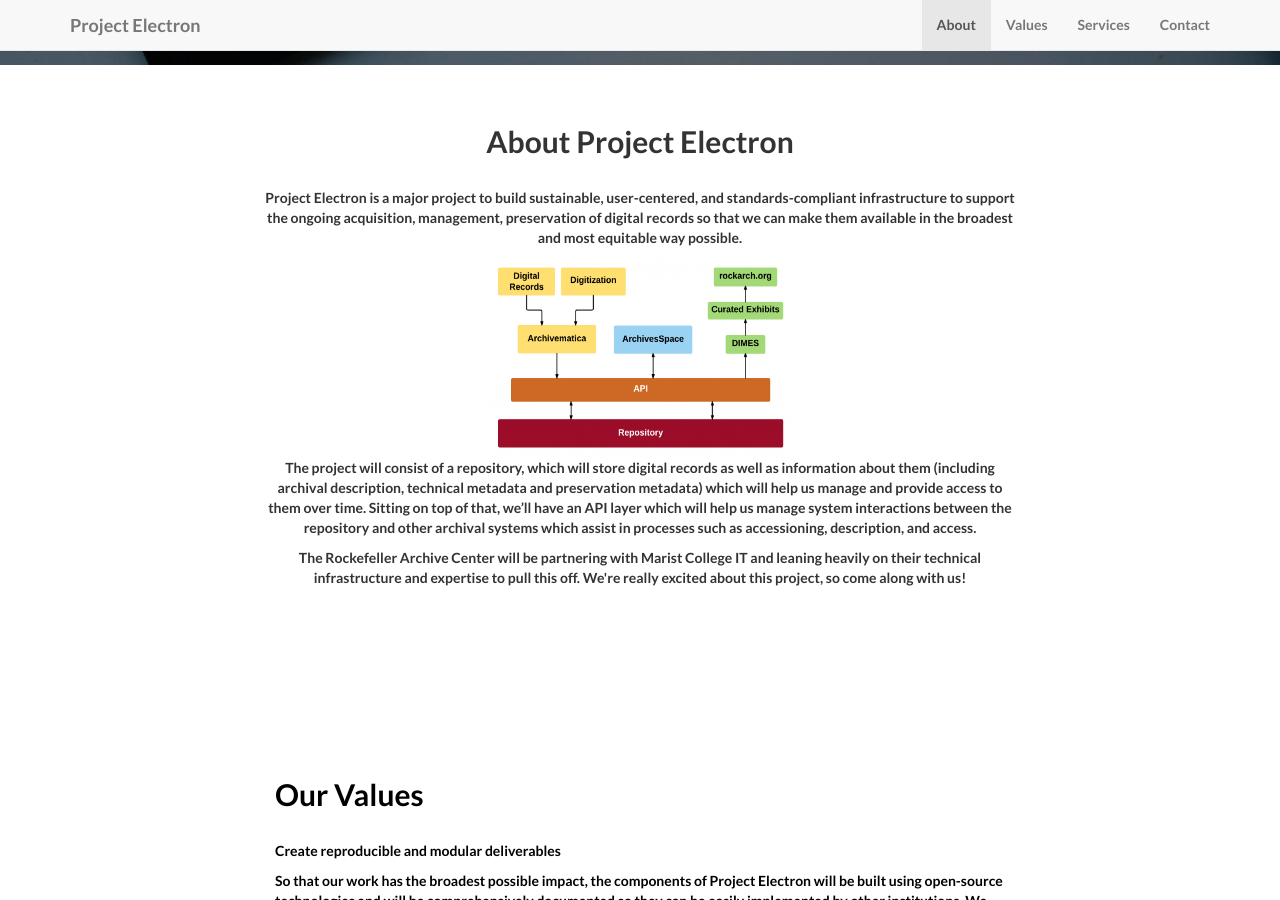
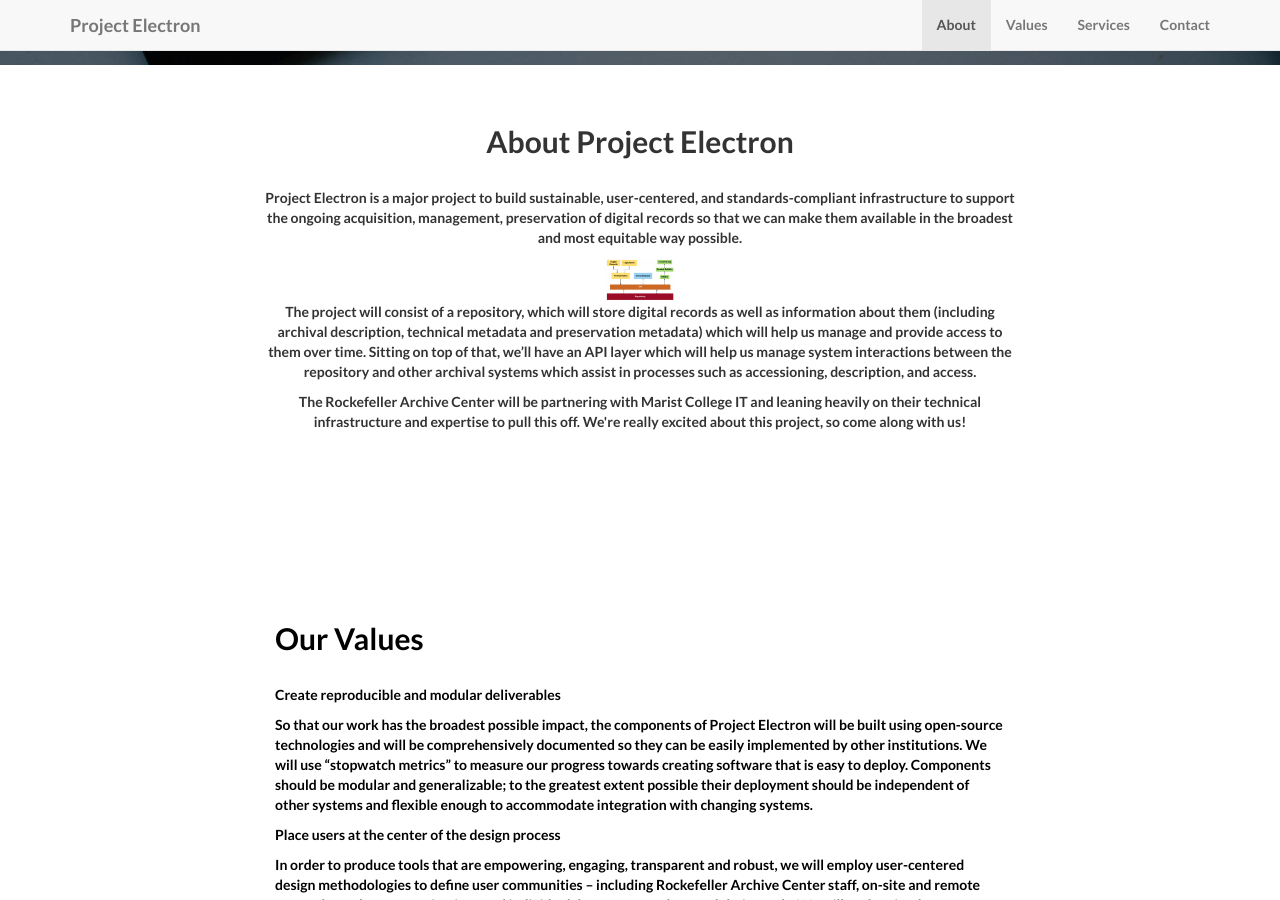
Before and after one commit to RockefellerArchiveCenter/project_electron, a Jekyll site: the page built from index.html, in a window 1280 px wide and 900 px high, scrolled down 712 px. Built offline with Jekyll 4.4.1, drawn with Linux system fonts in a browser that asks for light colours.

Commit message:
aligning image

```diff
--- a/_includes/about.html
+++ b/_includes/about.html
@@ -6,7 +6,7 @@
           <h2>About Project Electron</h2>
           <br/>
             <p>Project Electron is a major project to build sustainable, user-centered, and standards-compliant infrastructure to support the ongoing acquisition, management, preservation of digital records so that we can make them available in the broadest and most equitable way possible.</p>
-            <img src="/project_electron/img/project_electron.png" alt="Project Electron outline" align="middle" style="width:300px;height:200px">
+            <img src="/project_electron/img/project_electron.png" alt="Project Electron outline" align="middle" style="width:70px;height:50">
             <p>The project will consist of a repository, which will store digital records as well as information about them (including archival description, technical metadata and preservation metadata) which will help us manage and provide access to them over time. Sitting on top of that, we’ll have an API layer which will help us manage system interactions between the repository and other archival systems which assist in processes such as accessioning, description, and access.</p>
             <p>The Rockefeller Archive Center will be partnering with Marist College IT and leaning heavily on their technical infrastructure and expertise to pull this off. We're really excited about this project, so come along with us!</p>
             <br/>
```
